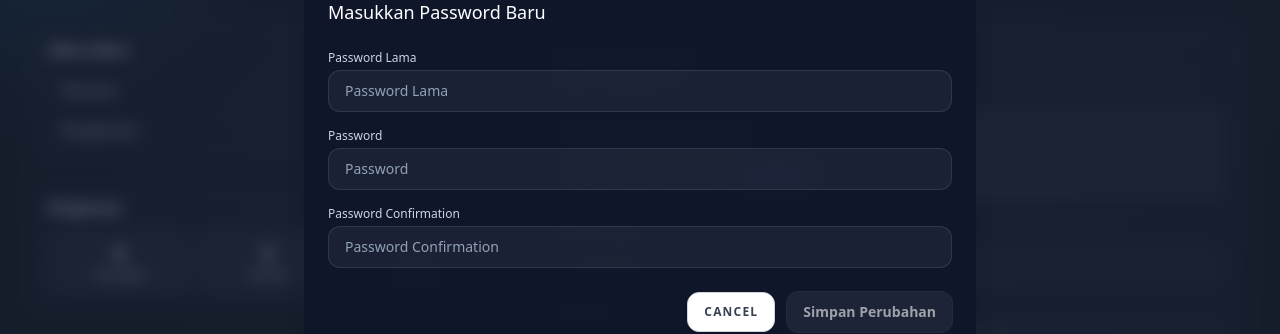
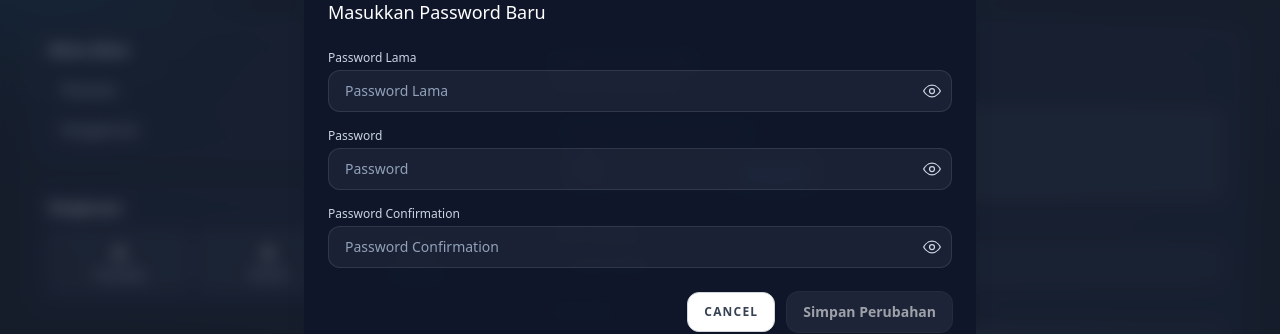
Before and after one commit to fafa123id/ubmager-fe, a Nuxt app: page /profile in a window 1280 px wide. Both pictures are taken after a click on the button "Ubah Kata Sandi". Shown: the part 235-569 px from the top of the page. Built offline with nearby package versions, Linux system fonts and the light colour scheme; no server answers.

Commit message:
Add ShowPassButton component for password visibility toggle in ChangePw form

```diff
--- /dev/null
+++ b/app/components/ShowPassButton.vue
@@ -0,0 +1,53 @@
+<script setup>
+const props = defineProps({
+  showPass: {
+    type: Boolean,
+    required: true,
+  },
+  id : {
+    type: String,
+    default: null,
+  },
+});
+const emit = defineEmits(["toggleShow"]);
+const toggleShow = () => {
+  emit("toggleShow");
+};
+</script>
+<template>
+  <button
+    :id="id"
+    type="button"
+    @click="toggleShow"
+    class="cursor-pointer absolute inset-y-0 right-0 grid w-10 place-items-center text-slate-300 hover:text-white"
+    aria-label="Tampilkan/sem­bunyikan sandi"
+  >
+    <svg
+      v-if="!showPass"
+      xmlns="http://www.w3.org/2000/svg"
+      class="h-5 w-5"
+      fill="none"
+      viewBox="0 0 24 24"
+    >
+      <path
+        stroke="currentColor"
+        stroke-width="1.5"
+        d="M2 12s3.5-7 10-7 10 7 10 7-3.5 7-10 7S2 12 2 12Z"
+      />
+      <circle cx="12" cy="12" r="3" stroke="currentColor" stroke-width="1.5" />
+    </svg>
+    <svg
+      v-else
+      xmlns="http://www.w3.org/2000/svg"
+      class="h-5 w-5"
+      viewBox="0 0 24 24"
+      fill="none"
+    >
+      <path
+        stroke="currentColor"
+        stroke-width="1.5"
+        d="M3 3l18 18M10.6 10.6a3 3 0 104.2 4.2M6.1 6.1C3.8 7.7 2 12 2 12s3.5 7 10 7c2 0 3.7-.5 5.1-1.2M17.8 6.6C16.1 5.6 14.2 5 12 5"
+      />
+    </svg>
+  </button>
+</template>
--- a/app/components/form/ChangePw.vue
+++ b/app/components/form/ChangePw.vue
@@ -16,6 +16,18 @@ const loading = ref(false);
 const oldPasswordInput = ref("");
 const passwordInput = ref("");
 const passwordConfirmationInput = ref("");
+const showPassword = ref(false);
+const toggleShowPassword = () => {
+  showPassword.value = !showPassword.value;
+};
+const showPasswordConfirmation = ref(false);
+const toggleShowPasswordConfirmation = () => {
+  showPasswordConfirmation.value = !showPasswordConfirmation.value;
+};
+const showOldPassword = ref(false);
+const toggleShowOldPassword = () => {
+  showOldPassword.value = !showOldPassword.value;
+};
 const canSave = computed(() => {
   return (
     !!oldPasswordInput.value &&
@@ -59,6 +71,9 @@ const closeAndReset = () => {
   passwordInput.value = "";
   passwordConfirmationInput.value = "";
   errorMsg.value = {};
+  showOldPassword.value = false;
+  showPassword.value = false;
+  showPasswordConfirmation.value = false;
 };
 </script>
 <template>
@@ -72,15 +87,23 @@ const closeAndReset = () => {
             <label class="mb-1 block text-xs text-slate-300"
               >Password Lama</label
             >
+            <div class="relative">
               <input
                 v-model="oldPasswordInput"
-              type="password"
+                :type="showOldPassword ? 'text' : 'password'"
                 class="w-full rounded-xl border border-white/10 bg-white/5 px-4 py-2.5 text-sm text-slate-100 placeholder:text-slate-400 outline-none ring-1 ring-transparent focus:ring-sky-400 disabled:opacity-60"
                 :disabled="loading"
                 placeholder="Password Lama"
                 @focus="clearError('old_password')"
                 autocomplete="current-old-password"
               />
+              <ShowPassButton
+                :id="'old-password-show-pass-button'"
+                :showPass="showOldPassword"
+                @toggleShow="toggleShowOldPassword"
+              />
+            </div>
+
             <p
               v-if="errorMsg?.old_password"
               class="rounded-lg border border-rose-500/30 bg-rose-500/10 px-3 py-2 text-sm text-rose-200 mt-2"
@@ -91,15 +114,22 @@ const closeAndReset = () => {
 
           <div>
             <label class="mb-1 block text-xs text-slate-300">Password</label>
+            <div class="relative">
               <input
                 v-model="passwordInput"
-              type="password"
+                :type="showPassword ? 'text' : 'password'"
                 class="w-full rounded-xl border border-white/10 bg-white/5 px-4 py-2.5 text-sm text-slate-100 placeholder:text-slate-400 outline-none ring-1 ring-transparent focus:ring-sky-400 disabled:opacity-60"
                 :disabled="loading"
                 placeholder="Password"
                 @focus="clearError('password')"
                 autocomplete="current-password"
               />
+              <ShowPassButton
+                :id="'password-show-pass-button'"
+                :showPass="showPassword"
+                @toggleShow="toggleShowPassword"
+              />
+            </div>
             <p
               v-if="errorMsg?.password"
               class="rounded-lg border border-rose-500/30 bg-rose-500/10 px-3 py-2 text-sm text-rose-200 mt-2"
@@ -112,15 +142,22 @@ const closeAndReset = () => {
             <label class="mb-1 block text-xs text-slate-300"
               >Password Confirmation</label
             >
+            <div class="relative">
               <input
                 v-model="passwordConfirmationInput"
-              type="password"
+                :type="showPasswordConfirmation ? 'text' : 'password'"
                 class="w-full rounded-xl border border-white/10 bg-white/5 px-4 py-2.5 text-sm text-slate-100 placeholder:text-slate-400 outline-none ring-1 ring-transparent focus:ring-sky-400 disabled:opacity-60"
                 :disabled="loading"
                 placeholder="Password Confirmation"
                 @focus="clearError('password_confirmation')"
                 autocomplete="current-password_confirmation"
               />
+              <ShowPassButton
+                :id="'password-confirmation-show-pass-button'"
+                :showPass="showPasswordConfirmation"
+                @toggleShow="toggleShowPasswordConfirmation"
+              />
+            </div>
             <p
               v-if="errorMsg?.password_confirmation"
               class="rounded-lg border border-rose-500/30 bg-rose-500/10 px-3 py-2 text-sm text-rose-200 mt-2"
```
Lines whose indentation alone changed are shown as unchanged.
